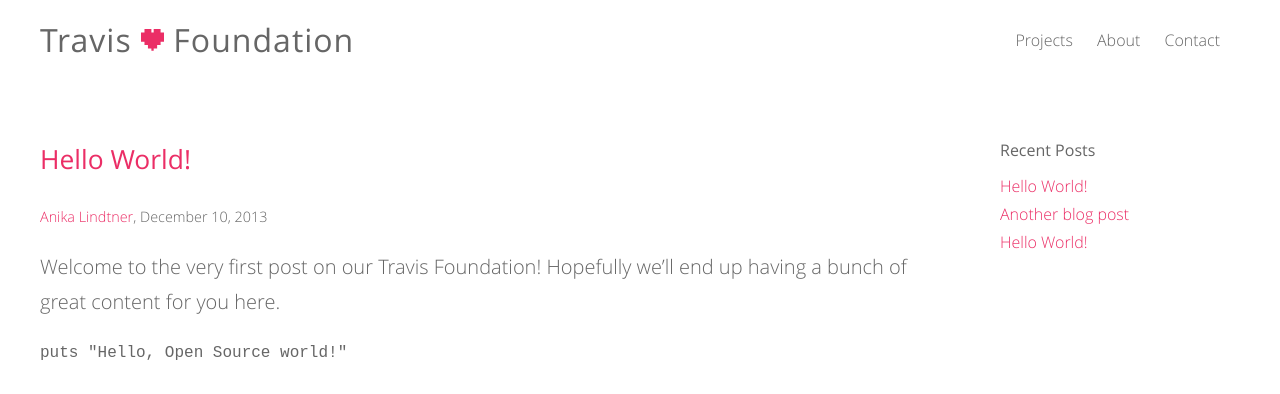
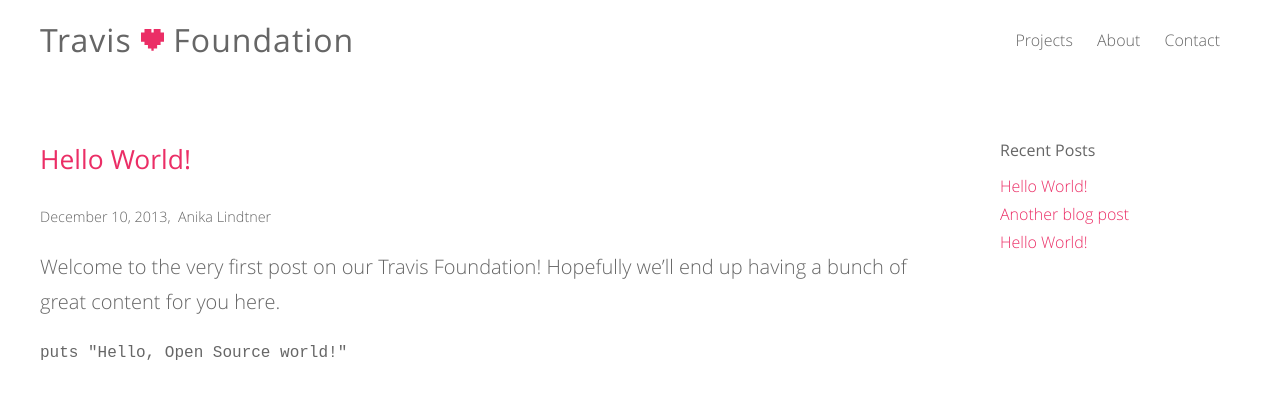
Before and after one commit to travis-ci/travis-foundation, a Jekyll site: the page built from _posts/2013-12-10-hello-world.md, in a window 1280 px wide and 900 px high. Shown: the top 394 px of the window. Built offline with Jekyll 4.4.1, drawn with Linux system fonts in a browser that asks for light colours; nearby versions of some CDN libraries; comment, search, counter and statistics services are not loaded.

Commit message:
twitter fix

```diff
--- a/_layouts/post.html
+++ b/_layouts/post.html
@@ -6,12 +6,7 @@ layout: blog
     <a href="{{ page.url }}">{{ page.title }}</a>
   </h2>
   <p class="info">
-        {% if page.twitter %}
-      <a href='http://twitter.com/{{ page.twitter }}'>{{ page.author }}</a>,
-    {% else %}
-      {{ page.author }},
-    {% endif %}
-    {{ page.date | date: "%B %-d, %Y" }}
+    {{ page.date | date: "%B %-d, %Y" }},&nbsp; {{ page.author }}
   </p>
   <div class="content">
     {{ content }}
```
Also changed, not shown: 1 other file.
